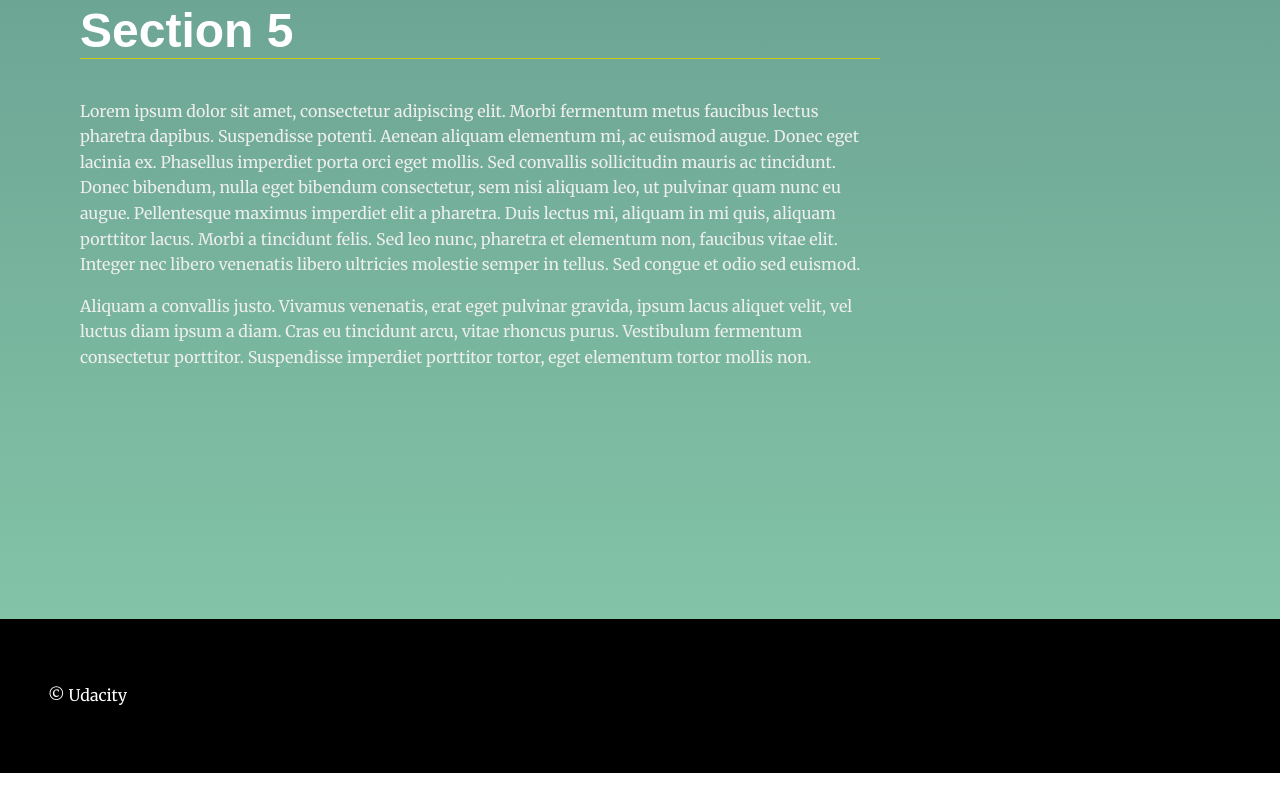
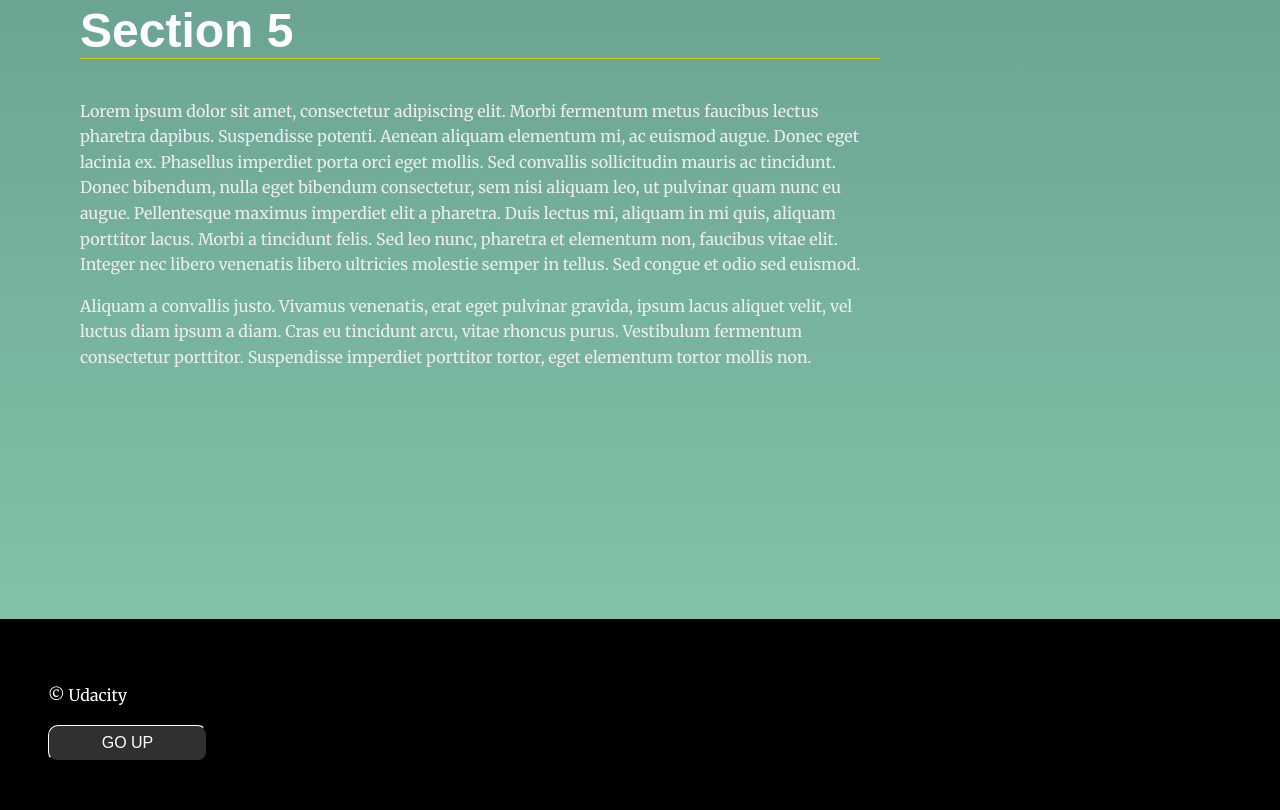
Before and after one commit to AHMED-MAHMOUD-ABOURAIA/Landing-page, a plain HTML site: page dist/index.html in a window 1280 px wide. Shown: the part 3132-3942 px from the top of the page. Before the commit the page ends 3905 px from the top, so only its background shows below. Drawn offline with Linux system fonts and the light colour scheme.

Commit message:
added a GO UP button at the footer of the page

```diff
--- a/dist/css/styles.css
+++ b/dist/css/styles.css
@@ -303,5 +303,29 @@ to {
             rotate(-360deg);
 }
 }
+footer button {
+  position: relative;
+  width: 10em;
+  top: 0;
+  left: 0;
+  border-top: 1px solid #fff;
+  border-left: 1px solid #fff;
+  border-radius: 10px;
+  background:rgba(255, 255, 255, 0.187);
+  font-size: 1em;
+  padding: 0.5em 1.5em;
+}
+footer button a{
+  color: #fff;
+  text-decoration:none;
+}
+footer button:hover{
+  background: rgba(255, 255, 255, 1);
+  margin-left:0.5em;
+}
+footer button:hover a{
+  color: #000;
+  font-weight: bold;
+}
 
 /*# sourceMappingURL=style.css.map */
--- a/dist/index.html
+++ b/dist/index.html
@@ -111,6 +111,7 @@
   </main>
   <footer class="page__footer">
     <p>&copy Udacity</p>
+    <button><a href="#">GO UP</a></button>
   </footer>
 </body>
 
```
